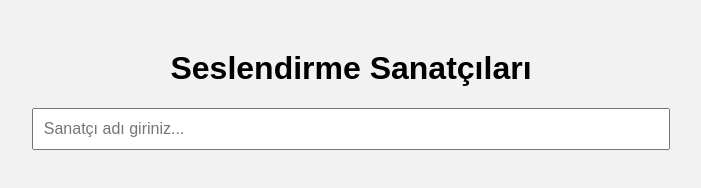
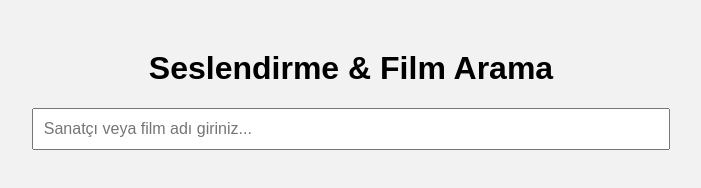
Before and after one commit to LahmacunNeco/O_ses_bu_ses, a plain HTML site: page index.html in a window 1280 px wide. Shown: the whole page, without its empty margins (289-990 px from the left). Drawn offline with Linux system fonts and the light colour scheme.

Commit message:
Update index.html

```diff
--- a/index.html
+++ b/index.html
@@ -3,13 +3,13 @@
 <head>
   <meta charset="UTF-8">
   <meta name="viewport" content="width=device-width, initial-scale=1.0">
-  <title>Seslendirme Sanatçıları</title>
+  <title>Seslendirme ve Film Arama</title>
   <link rel="stylesheet" href="style.css">
 </head>
 <body>
   <div class="container">
-    <h1>Seslendirme Sanatçıları</h1>
-    <input type="text" id="searchInput" placeholder="Sanatçı adı giriniz...">
+    <h1>Seslendirme & Film Arama</h1>
+    <input type="text" id="searchInput" placeholder="Sanatçı veya film adı giriniz...">
     <div id="results"></div>
   </div>
 
```
